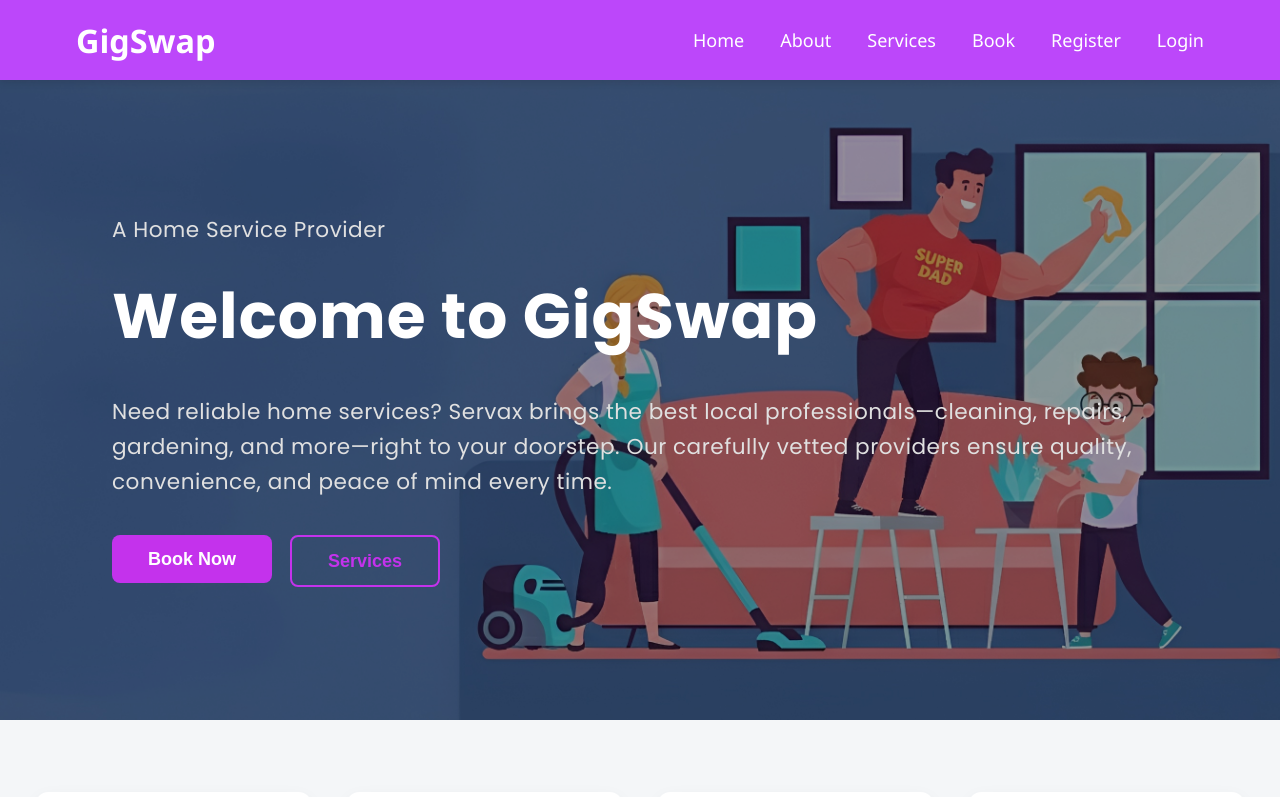
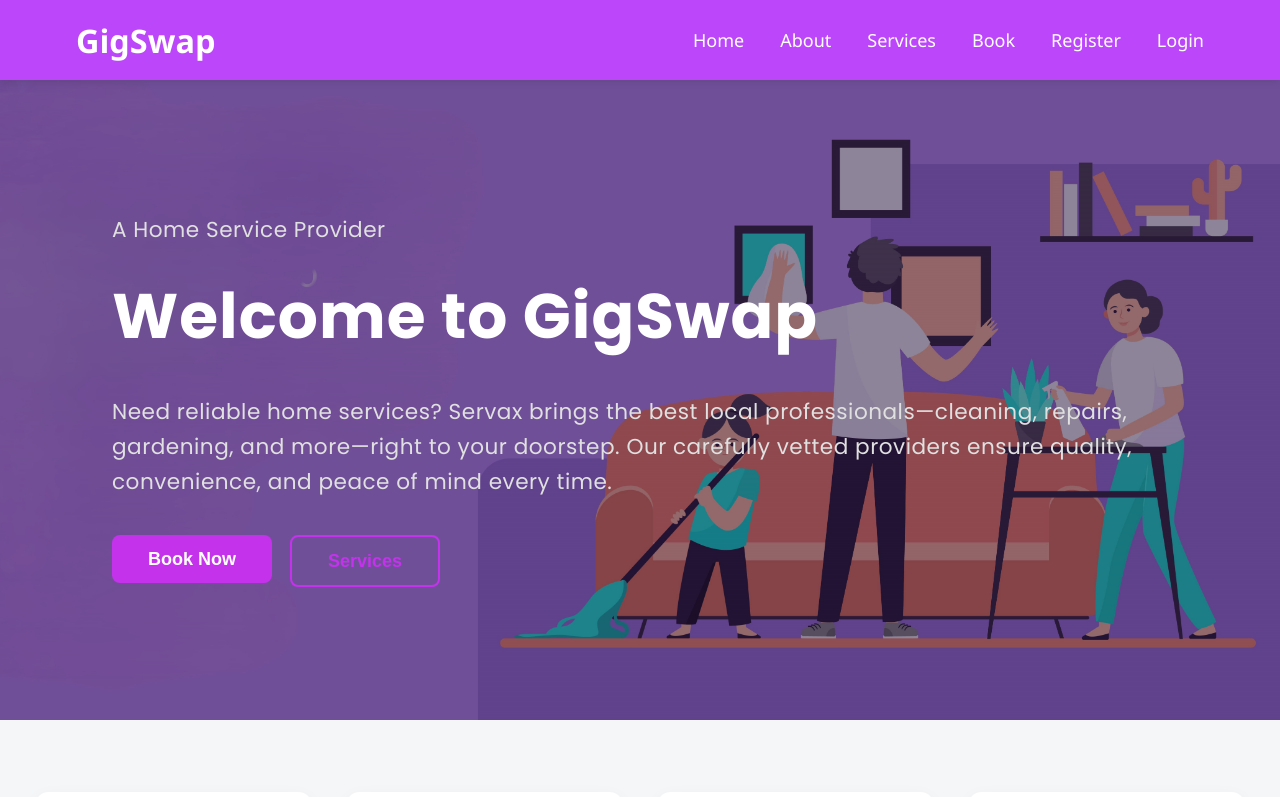
Before and after one commit to MohammadParvez7/GigSwap-hsp, a React (Vite) app in the folder client/: page / in a window 1280 px wide. Shown: the top 797 px of the page. Built offline with nearby package versions, Linux system fonts and the light colour scheme; no server answers.

Commit message:
update finished

```diff
--- a/client/src/pages/Styles/Home.css
+++ b/client/src/pages/Styles/Home.css
@@ -4,7 +4,7 @@
 
 .section-hero {
   position: relative;
-  background: url("/images/home2.jpeg") center/cover no-repeat;
+  background: url("/images/home2.jpg") center/cover no-repeat;
   height: 80vh;
   display: flex;
   align-items: center;
```
Also changed, not shown: client/public/images/home2.jpg (added), client/public/images/home3.jpeg (renamed from client/public/images/home2.jpeg).
